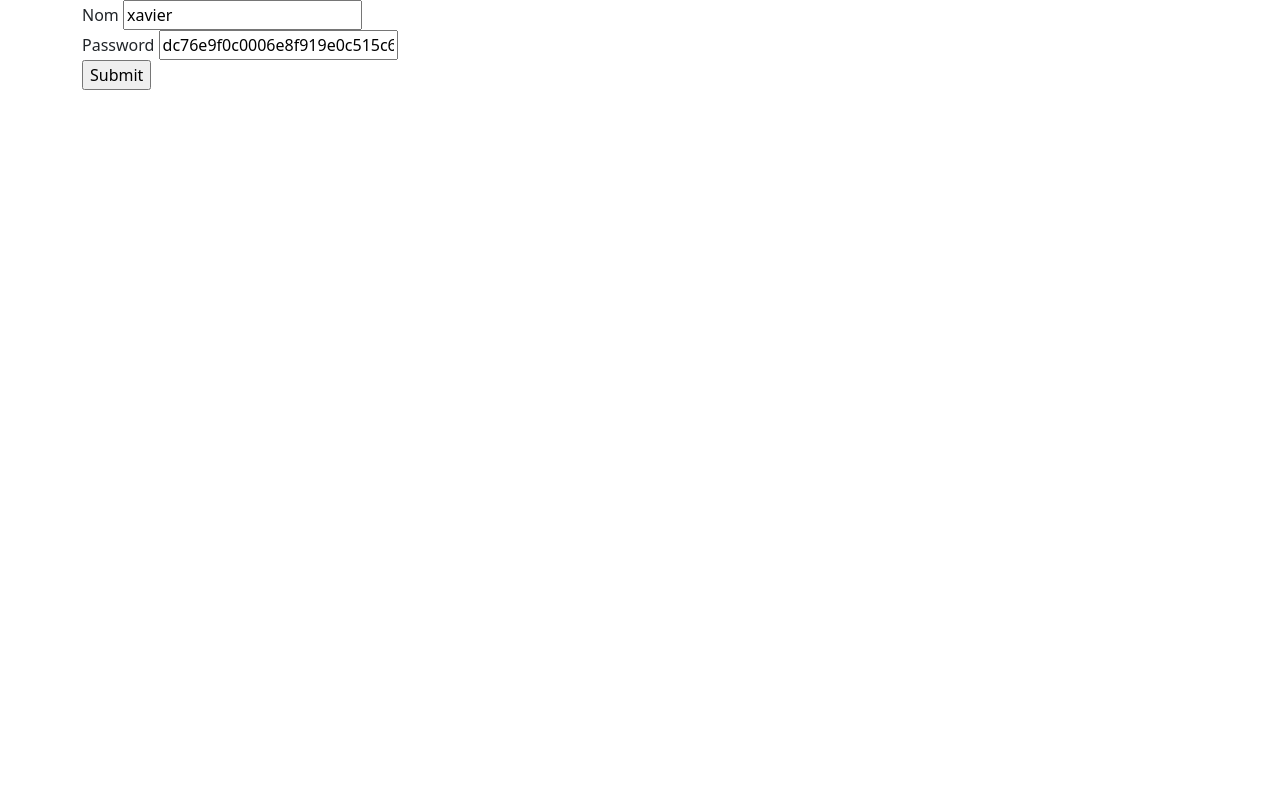
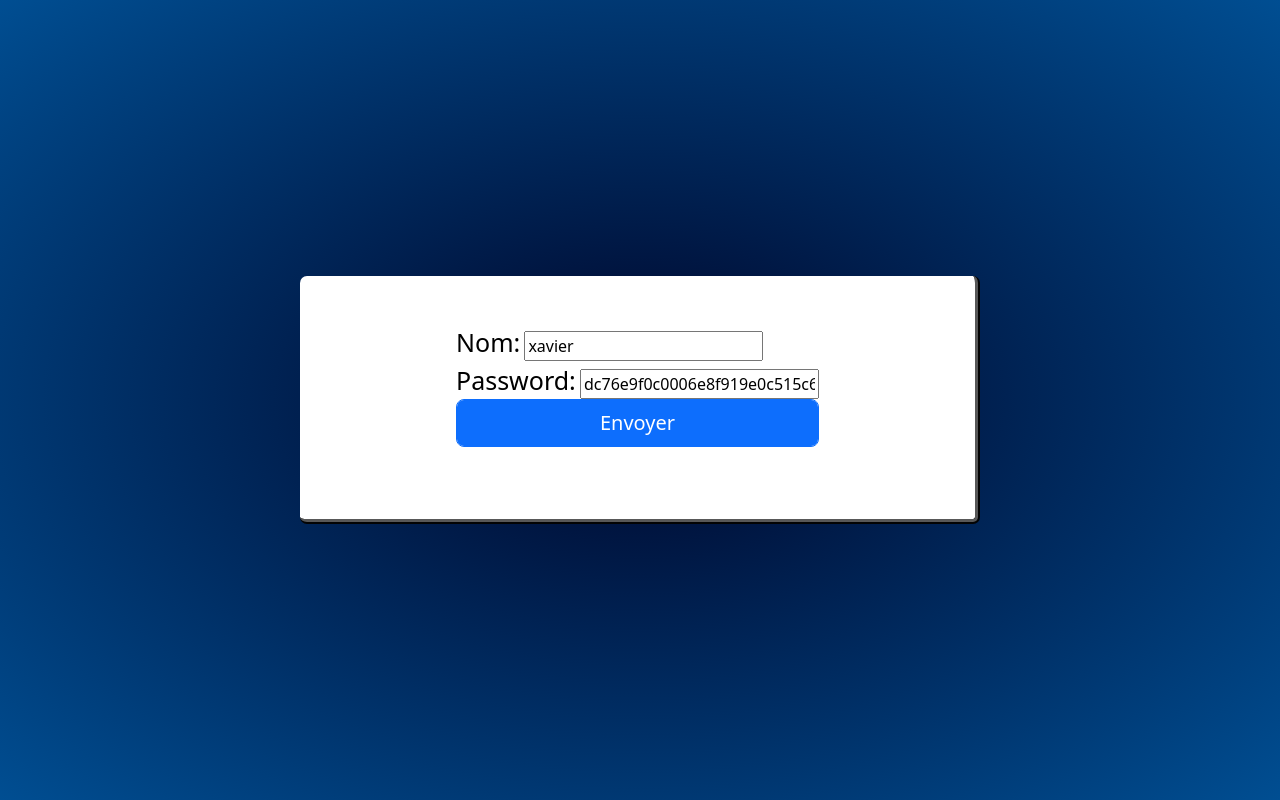
Before and after one commit to Caporal6/IntraVote, a PHP site: page /modifierAdmin.php?varname=4 in a window 1280 px wide. Run offline with PHP 8.4, Linux system fonts and the light colour scheme; data comes from the database, SQL or seed files in the repository; data that the repository does not hold is empty.

Commit message:
bien avancer

```diff
--- a/modifierAdmin.php
+++ b/modifierAdmin.php
@@ -8,6 +8,7 @@ session_start();
 <head>
     <meta charset="UTF-8">
     <meta name="viewport" content="width=device-width, initial-scale=1.0">
+    <link rel="stylesheet"  href="css/styleIndex.css" />
     <link href="https://cdn.jsdelivr.net/npm/bootstrap@5.3.1/dist/css/bootstrap.min.css" rel="stylesheet" integrity="sha384-4bw+/aepP/YC94hEpVNVgiZdgIC5+VKNBQNGCHeKRQN+PtmoHDEXuppvnDJzQIu9" crossorigin="anonymous">
 
     <title>Document</title>
@@ -100,25 +101,30 @@ if (isset($_POST['update']) && !empty($_GET['varname'])){
 ?>
 
 
-    <div class="container">
+    <div class="container h-100 d-flex align-items-center container1">
+    <div class="container  m-5" >
         <div class="row">
-            <div class="col-12">
+        <div class="col-2 ">
+
+        </div>
+            <div class="col-8 p-5 d-flex justify-content-center flex-wrap align-content-center boite">
                 <form method="post" action="">
 
 
                     <div class="form-group">
-                        <label for="">Nom</label>
+                        <label for="">Nom: </label>
                         <input type="text" name="nom" class="form.control" placeholder="Nom" value="<?php echo $nomA;?>"  >
                     </div>
 
                     <div class="form-group">
-                        <label for="">Password</label>
+                        <label for="">Password: </label>
                         <input type="text" name="mdp" class="form.control" placeholder="Password" value="<?php echo $mdpA;?>" >
                     </div>
 
-                        <input type="submit" name="update">
+                        <button type="Submit" name="update" class="btn btn-primary btn-lg btn-block form-control mb-4">Envoyer</button>
                 </form>
             </div>
+        </div>
         </div>
     </div>
 
```
